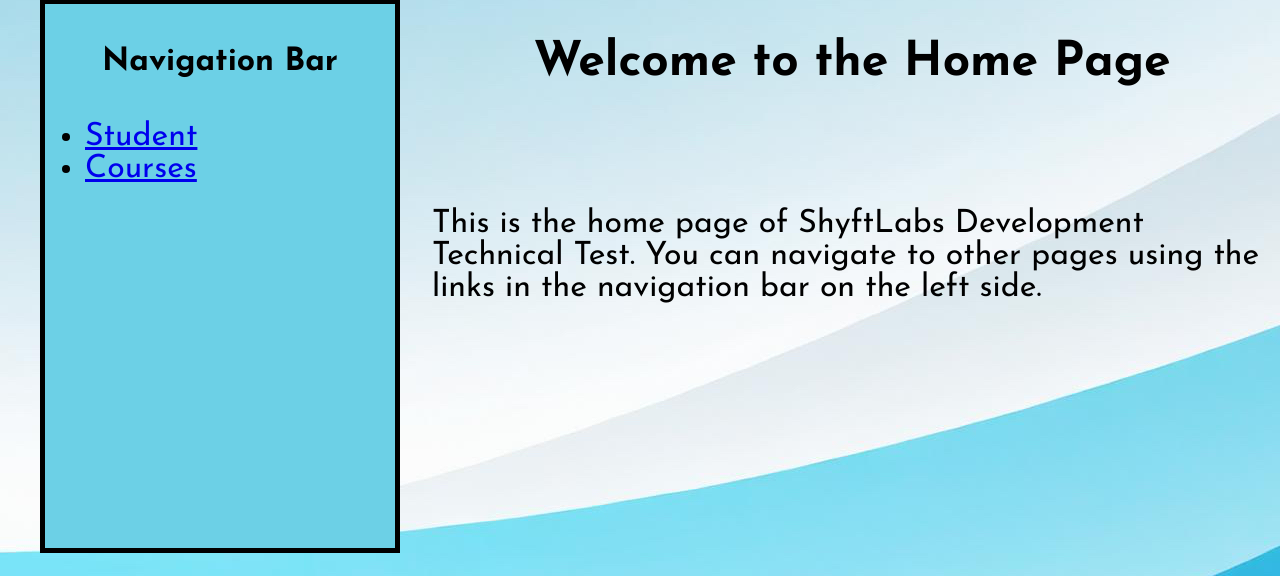
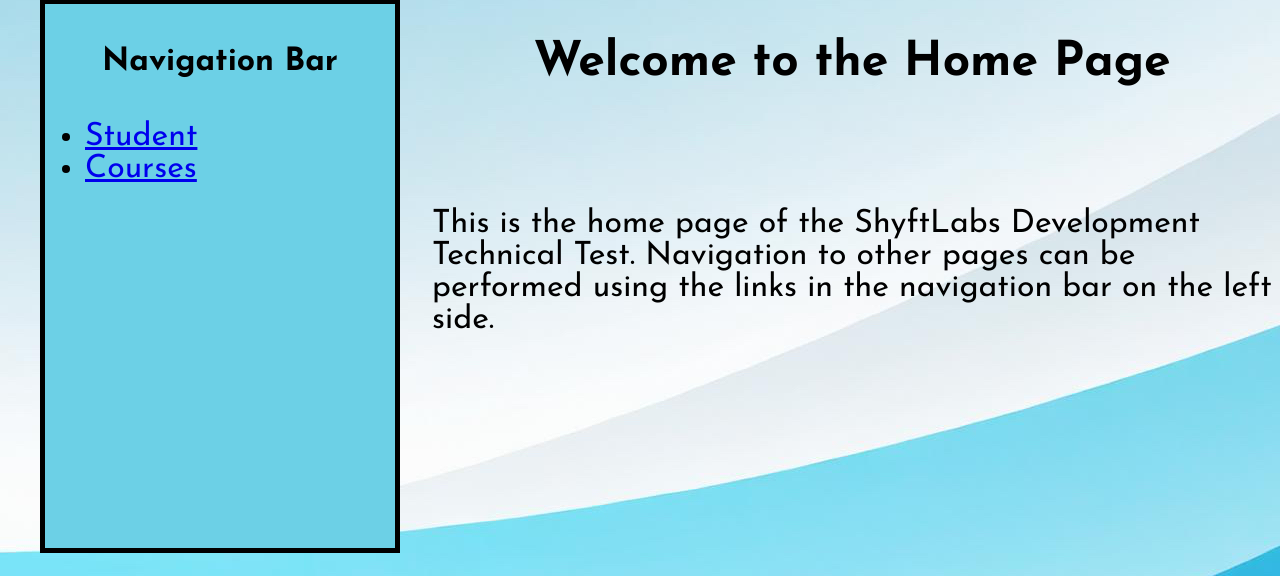
Before and after one commit to 6s-1/ShyftLabs_DTT, a Flask app: page / in a window 1280 px wide. Shown: the part 287-863 px from the top of the page. Run offline with Flask 3, Linux system fonts and the light colour scheme.

Commit message:
Final checks performed

```diff
--- a/website/templates/index.html
+++ b/website/templates/index.html
@@ -70,7 +70,7 @@
 
     <div class="main-content">
         <h2>Welcome to the Home Page</h2>
-        <p>This is the home page of ShyftLabs Development Technical Test. You can navigate to other pages using the links in the navigation bar on the left side.</p>
+        <p>This is the home page of the ShyftLabs Development Technical Test. Navigation to other pages can be performed using the links in the navigation bar on the left side.</p>
     </div>
     <nav class="navbar">
         <h4>Navigation Bar</h4>
```
